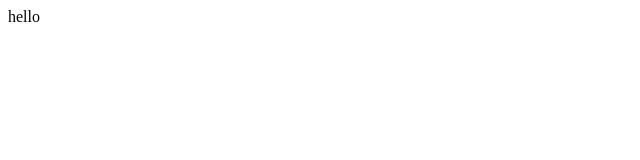
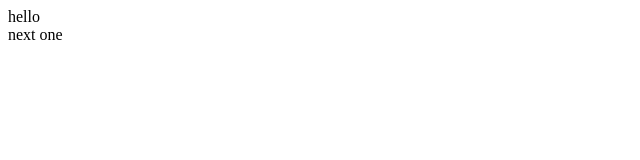
Before and after one commit to asdfw980/Cyk_Design2023, a plain HTML site: page index.html in a window 1280 px wide. Shown: the full height of the page, 0-640 px from the left. Drawn offline with Linux system fonts and the light colour scheme.

Commit message:
中文你好

```diff
--- a/index.html
+++ b/index.html
@@ -11,7 +11,7 @@
 <body>
 
 <div>hello</div>
-
+<div>next one</div>
 </body>
 
 </html>
```
